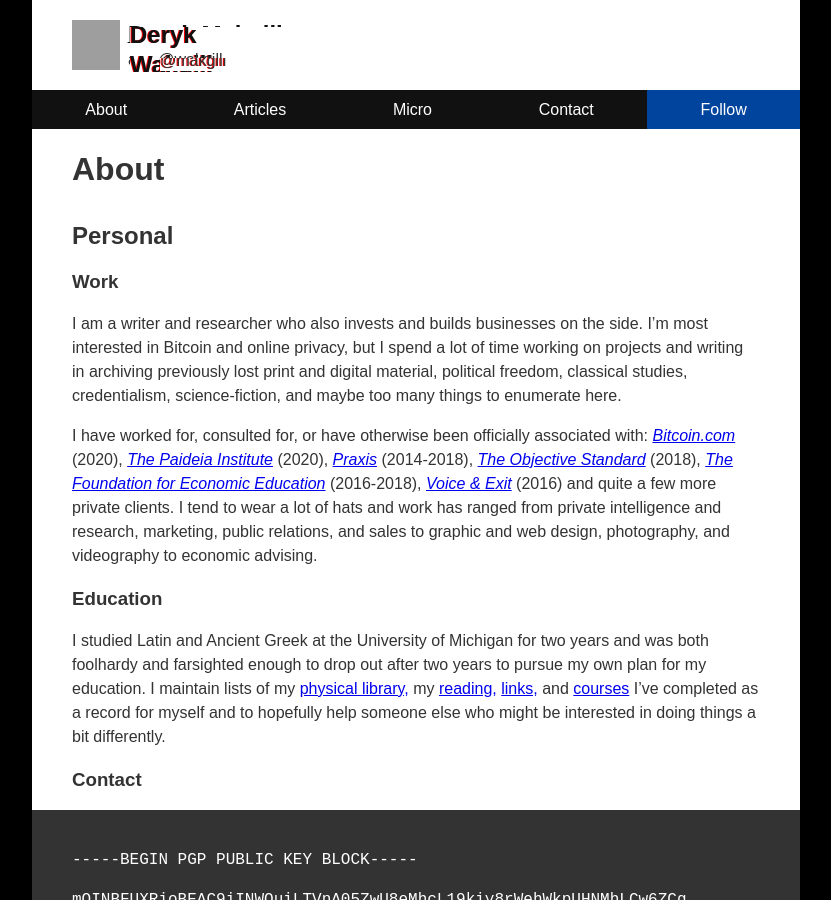
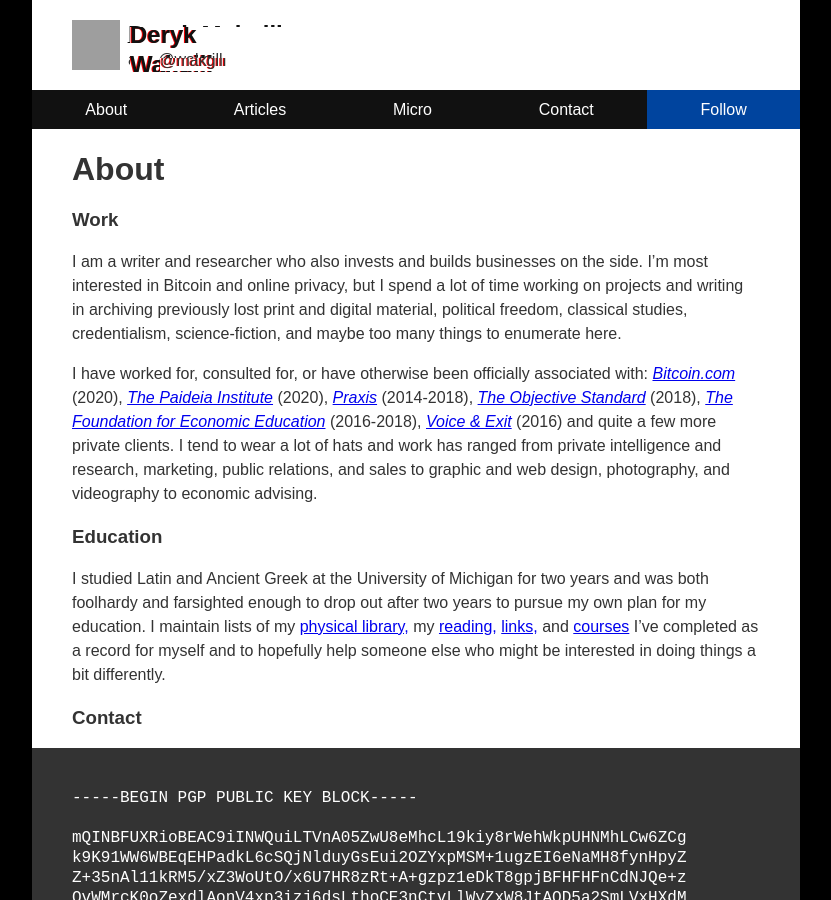
Before and after one commit to derykmakgill/had, a Jekyll site: the page built from test.md, in a window 1280 px wide and 900 px high. Shown: the whole window, without its empty margins (224-1055 px from the left). Built offline with Jekyll 4.4.1, drawn with Linux system fonts in a browser that asks for light colours; our own code applies the rules of GitHub Pages for plain Markdown files; grey boxes are pictures that could not be loaded.

Commit message:
Update test.md

```diff
--- a/test.md
+++ b/test.md
@@ -3,8 +3,6 @@
 ---
 
 # About
-
-## Personal
 
 ### Work
 
```
